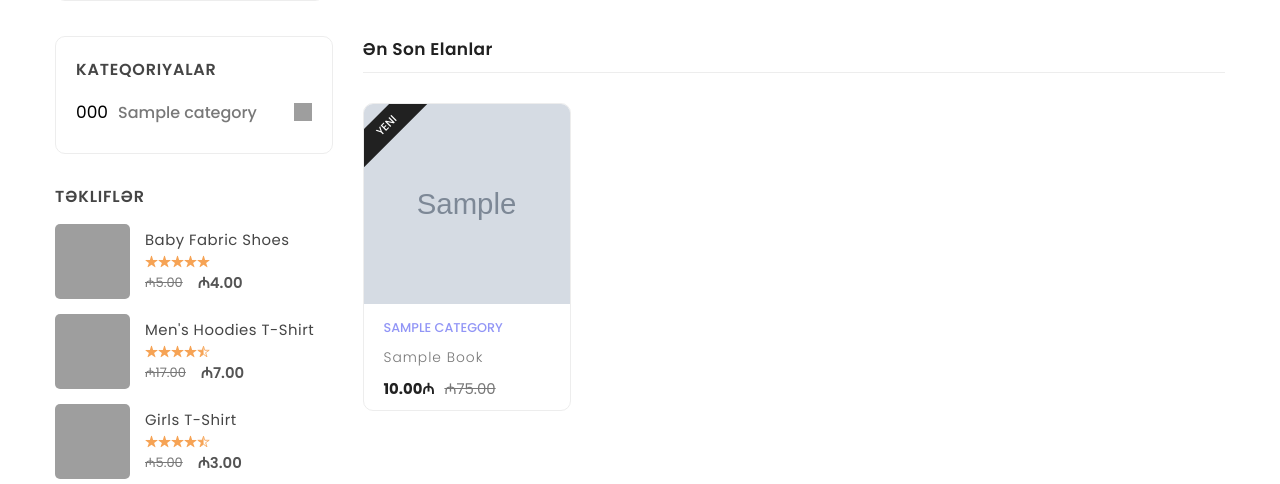
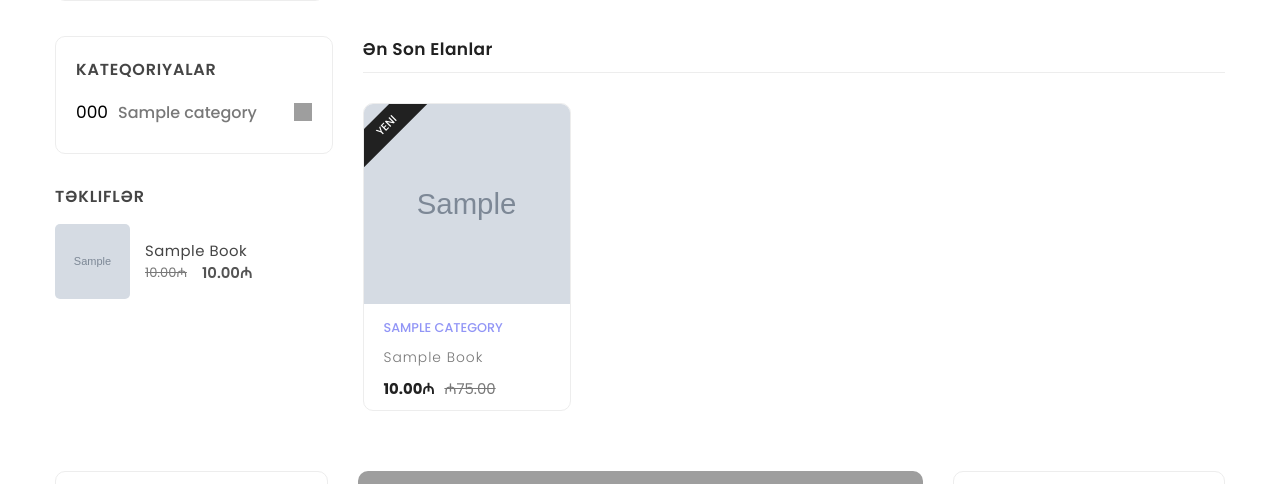
Before and after one commit to sohretaga/kitlab, a Django app: page / in a window 1280 px wide. Shown: the part 694-1178 px from the top of the page. Run offline with Django 5.2, Linux system fonts and the light colour scheme; tables that the repository leaves empty hold one stand-in row (values such as "Sample post"); grey boxes marked "Sample" are stand-in pictures; grey boxes are pictures that could not be loaded.

Commit message:
suggested books

```diff
--- a/books/context_processors.py
+++ b/books/context_processors.py
@@ -1,4 +1,4 @@
-from .models import Category
+from .models import Category, Book
 
 def categories(request):
     categories = Category.objects.filter(parent__isnull=True)
@@ -6,3 +6,10 @@ def categories(request):
     return {
         'categories': categories
     }
+
+def  suggested_books(request):
+    suggestions = Book.objects.filter(is_approved=True).order_by('?')[:4]
+
+    return {
+        'suggestions':  suggestions
+    }
--- a/books/templates/index.html
+++ b/books/templates/index.html
@@ -158,11 +158,10 @@
           <!--
             - TESTIMONIALS
           -->
-
+          {% if quote %}
           <div class="testimonial">
 
             <!-- <h2 class="title">testimonial</h2> -->
-            {% if quote %}
             <div class="testimonial-card">
 
               <img src="{{ quote.author_avatar.url }}" alt="{{ quote.author }}" class="testimonial-banner" width="80" height="80">
@@ -178,8 +177,9 @@
               </i>
 
             </div>
-            {% endif %}
+
           </div>
+          {% endif %}
 
           <!--
             - CTA
--- a/core/settings.py
+++ b/core/settings.py
@@ -67,6 +67,7 @@ TEMPLATES = [
                 'django.contrib.messages.context_processors.messages',
 
                 'books.context_processors.categories',
+                'books.context_processors.suggested_books',
             ],
         },
     },
--- a/templates/sidebar.html
+++ b/templates/sidebar.html
@@ -51,6 +51,7 @@
 
     </div>
 
+    {% if suggestions %}
     <div class="product-showcase">
 
         <h3 class="showcase-heading">təkliflər</h3>
@@ -58,128 +59,44 @@
         <div class="showcase-wrapper">
 
             <div class="showcase-container">
+                {% for book in suggestions %}
 
                 <div class="showcase">
 
                     <a href="#" class="showcase-img-box">
-                        <img src="{% static 'images/products/1.jpg' %}" alt="baby fabric shoes" width="75" height="75"
+                        <img src="{{ book.cover_photo.url }}" alt="{{ book.name }}" width="75" height="75"
                             class="showcase-img">
                     </a>
 
                     <div class="showcase-content">
 
                         <a href="#">
-                            <h4 class="showcase-title">baby fabric shoes</h4>
+                            <h4 class="showcase-title">{{ book.name }}</h4>
                         </a>
 
-                        <div class="showcase-rating">
+                        <!-- <div class="showcase-rating">
                             <ion-icon name="star"></ion-icon>
                             <ion-icon name="star"></ion-icon>
                             <ion-icon name="star"></ion-icon>
                             <ion-icon name="star"></ion-icon>
                             <ion-icon name="star"></ion-icon>
-                        </div>
+                        </div> -->
 
                         <div class="price-box">
-                            <del>₼5.00</del>
-                            <p class="price">₼4.00</p>
+                            <del>{{ book.price }}₼</del>
+                            <p class="price">{{ book.price }}₼</p>
                         </div>
 
                     </div>
 
                 </div>
-
-                <div class="showcase">
-
-                    <a href="#" class="showcase-img-box">
-                        <img src="{% static 'images/products/2.jpg' %}" alt="men's hoodies t-shirt" class="showcase-img"
-                            width="75" height="75">
-                    </a>
-
-                    <div class="showcase-content">
-
-                        <a href="#">
-                            <h4 class="showcase-title">men's hoodies t-shirt</h4>
-                        </a>
-                        <div class="showcase-rating">
-                            <ion-icon name="star"></ion-icon>
-                            <ion-icon name="star"></ion-icon>
-                            <ion-icon name="star"></ion-icon>
-                            <ion-icon name="star"></ion-icon>
-                            <ion-icon name="star-half-outline"></ion-icon>
-                        </div>
-
-                        <div class="price-box">
-                            <del>₼17.00</del>
-                            <p class="price">₼7.00</p>
-                        </div>
-
-                    </div>
-
-                </div>
-
-                <div class="showcase">
-
-                    <a href="#" class="showcase-img-box">
-                        <img src="{% static 'images/products/3.jpg' %}" alt="girls t-shirt" class="showcase-img" width="75"
-                            height="75">
-                    </a>
-
-                    <div class="showcase-content">
-
-                        <a href="#">
-                            <h4 class="showcase-title">girls t-shirt</h4>
-                        </a>
-                        <div class="showcase-rating">
-                            <ion-icon name="star"></ion-icon>
-                            <ion-icon name="star"></ion-icon>
-                            <ion-icon name="star"></ion-icon>
-                            <ion-icon name="star"></ion-icon>
-                            <ion-icon name="star-half-outline"></ion-icon>
-                        </div>
-
-                        <div class="price-box">
-                            <del>₼5.00</del>
-                            <p class="price">₼3.00</p>
-                        </div>
-
-                    </div>
-
-                </div>
-
-                <div class="showcase">
-
-                    <a href="#" class="showcase-img-box">
-                        <img src="{% static 'images/products/4.jpg' %}" alt="woolen hat for men" class="showcase-img"
-                            width="75" height="75">
-                    </a>
-
-                    <div class="showcase-content">
-
-                        <a href="#">
-                            <h4 class="showcase-title">woolen hat for men</h4>
-                        </a>
-                        <div class="showcase-rating">
-                            <ion-icon name="star"></ion-icon>
-                            <ion-icon name="star"></ion-icon>
-                            <ion-icon name="star"></ion-icon>
-                            <ion-icon name="star"></ion-icon>
-                            <ion-icon name="star"></ion-icon>
-                        </div>
-
-                        <div class="price-box">
-                            <del>₼15.00</del>
-                            <p class="price">₼12.00</p>
-                        </div>
-
-                    </div>
-
-                </div>
+                {% endfor %}
 
             </div>
 
         </div>
 
     </div>
+    {% endif %}
 
 </div>
```
